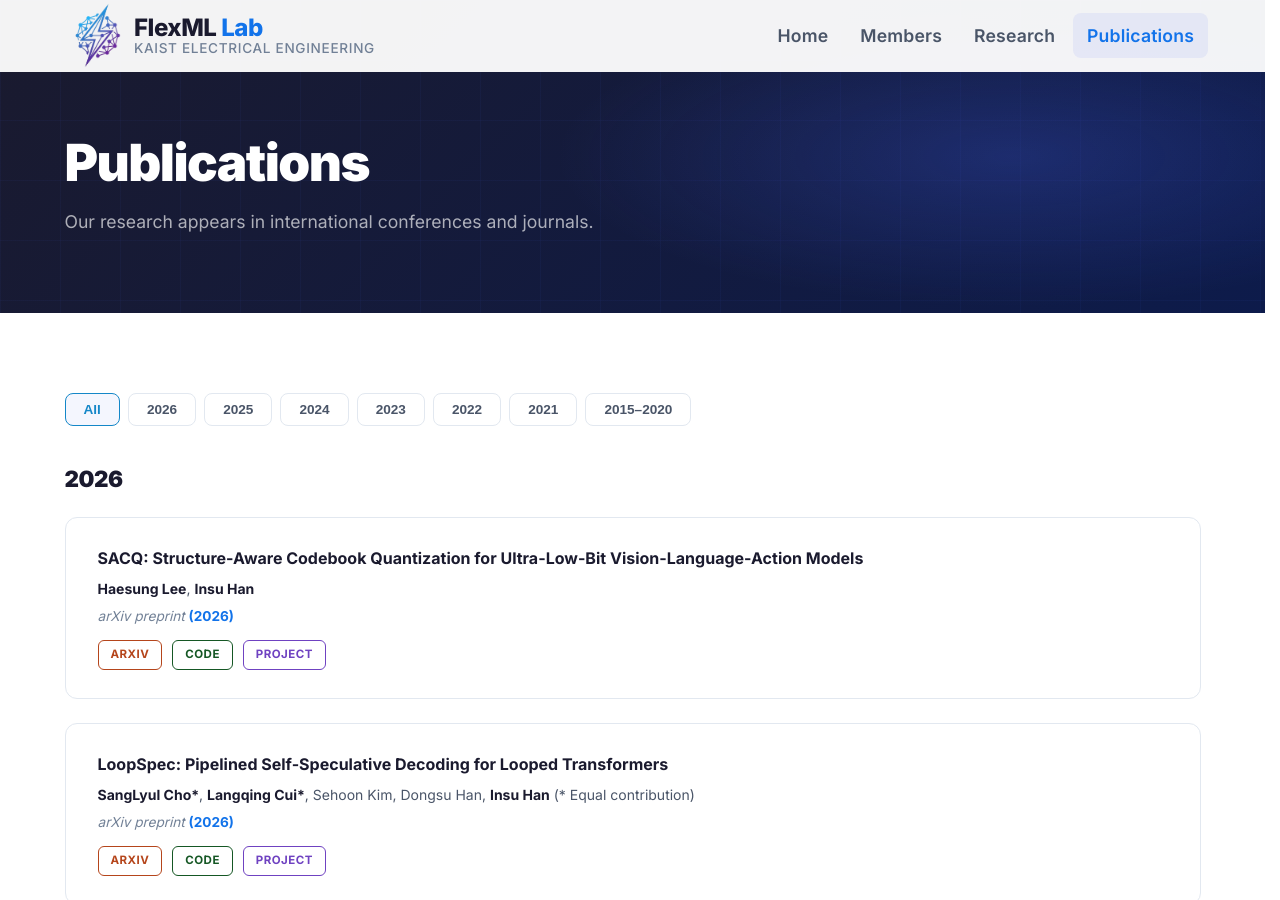
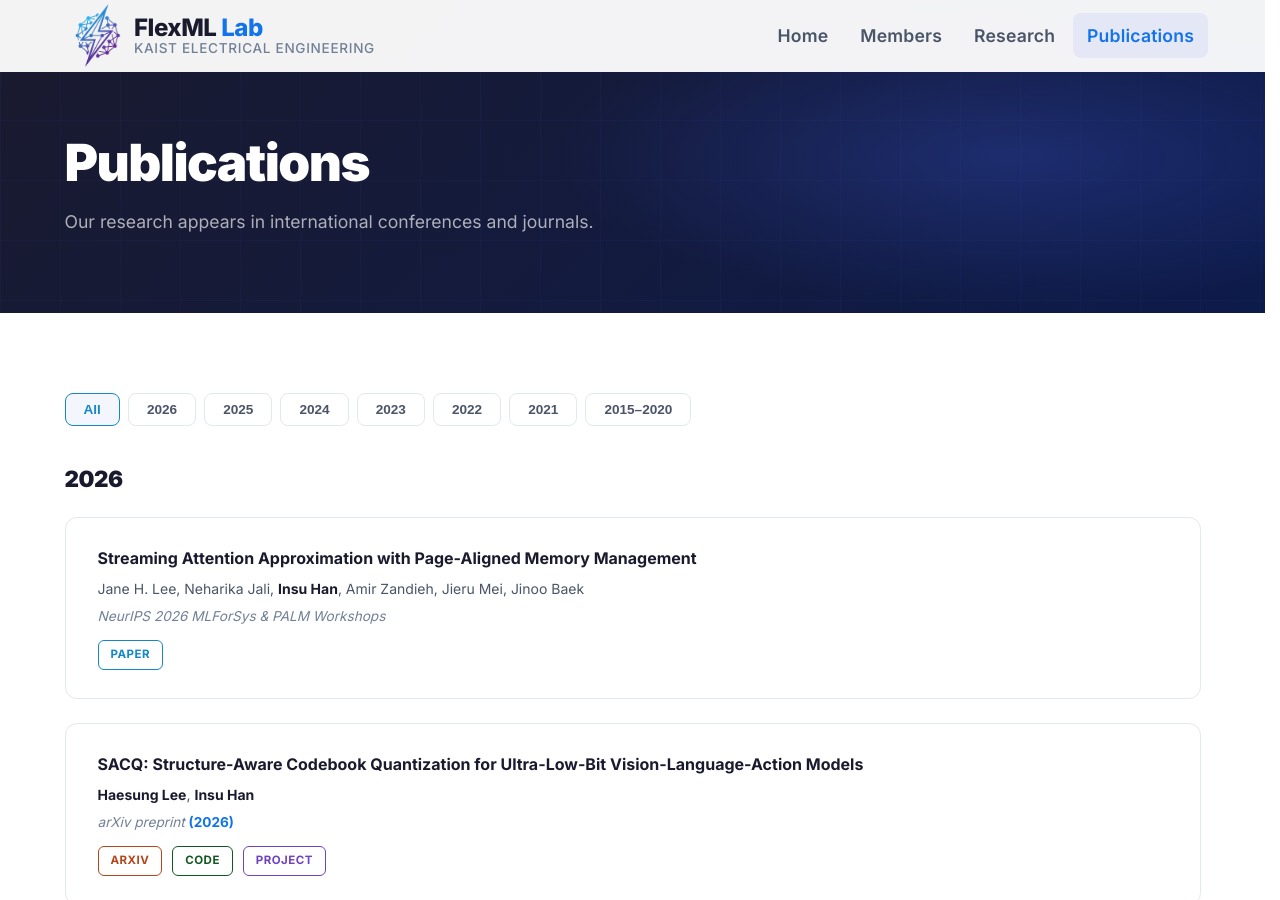
Before and after one commit to kaist-flexml-lab/kaist-flexml-lab.github.io, a Jekyll site: the page built from publications.html, in a window 1280 px wide and 900 px high. Built offline with Jekyll 4.4.1, drawn with Linux system fonts in a browser that asks for light colours.

Commit message:
Add new publication entry for NeurIPS 2026
Added a new publication entry for 'Streaming Attention Approximation with Page-Aligned Memory Management' with authors and venue details.

```diff
--- a/publications.html
+++ b/publications.html
@@ -44,6 +44,19 @@ permalink: /publications/
       </h3>
 
       <div class="pub-list">
+
+        <div class="pub-item" data-category="2026" data-animate>
+          <div class="pub-content">
+            <div class="pub-title">
+              <a href="#">Streaming Attention Approximation with Page-Aligned Memory Management</a>
+            </div>
+            <div class="pub-authors">Jane H. Lee, Neharika Jali, <strong>Insu Han</strong>, Amir Zandieh, Jieru Mei, Jinoo Baek</div>
+          <div class="pub-venue">NeurIPS 2026 MLForSys &amp; PALM Workshops</div>
+          <div style="display:flex; gap:10px; flex-wrap:wrap;">
+            <a href="https://openreview.net/forum?id=IQONQuTJxT" class="pub-link pub-link--pdf">Paper</a>
+          </div>
+        </div>
+      </div>
 
         <div class="pub-item" data-category="2026" data-animate>
           <div class="pub-content">
```
